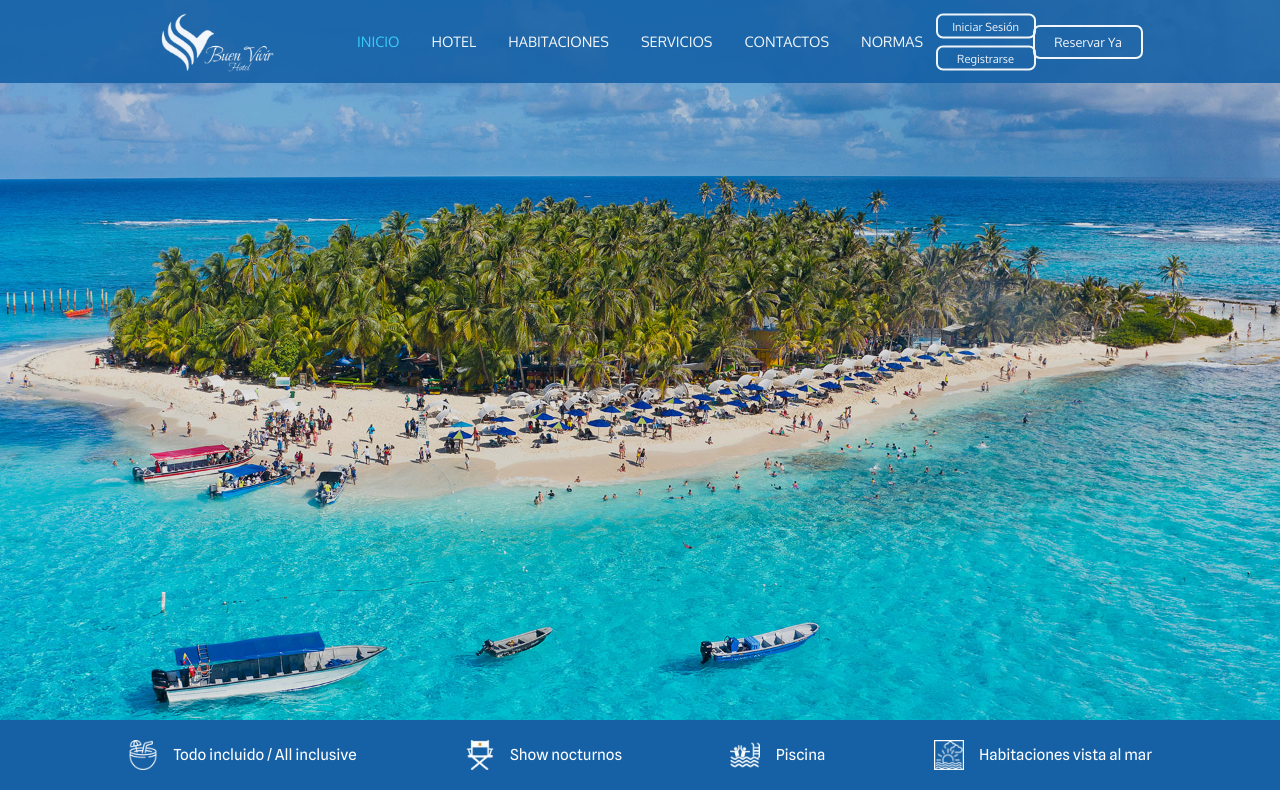
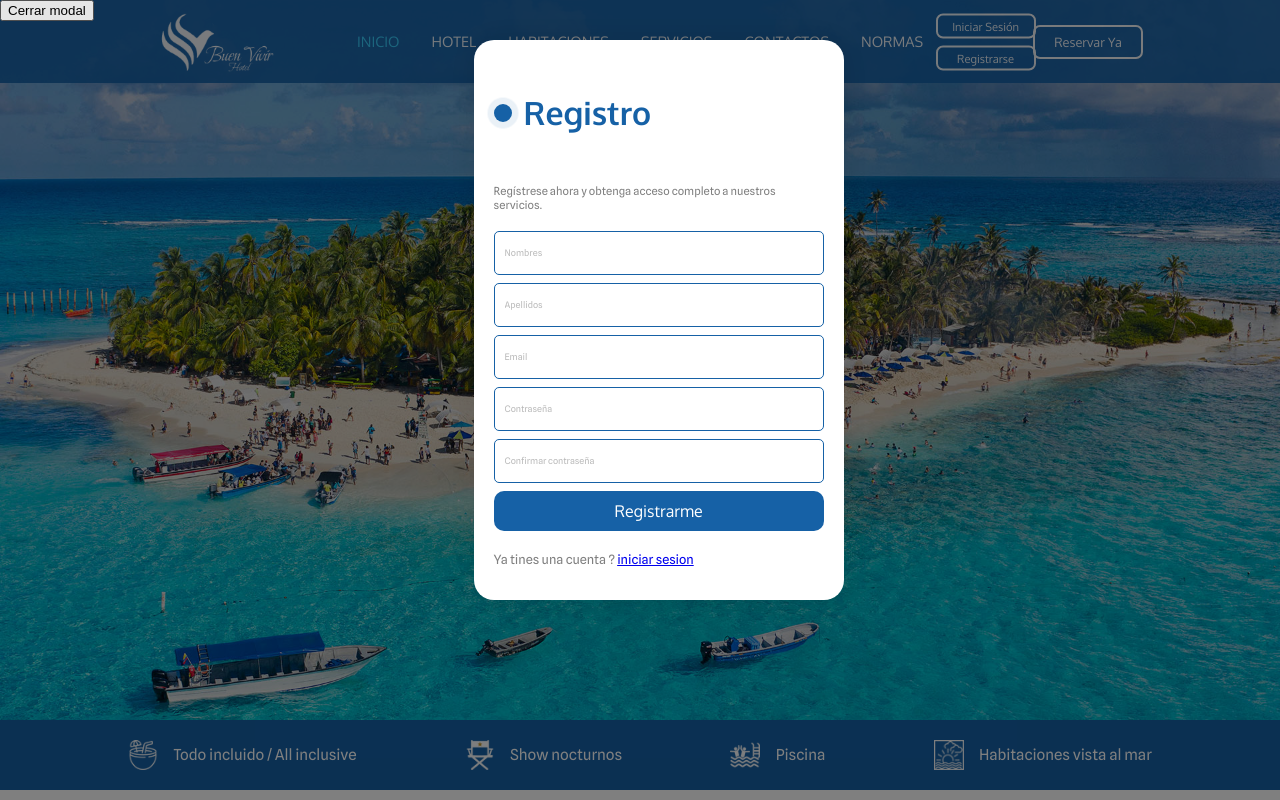
Before and after one commit to JuanPalacios10/hotel-frontend, a React (Vite) app in the folder proyecto/: page / in a window 1280 px wide. Shown: the top 800 px of the page. Built offline with nearby package versions, Linux system fonts and the light colour scheme.

Commit message:
Registro

```diff
--- a/proyecto/src/App.jsx
+++ b/proyecto/src/App.jsx
@@ -1,12 +1,17 @@
 import { AppRouter } from './AppRouter'
 import { Header } from './components/Header'
 import { BrowserRouter } from 'react-router-dom'
+import { Modal } from './components/Modal'
+import { Registro } from './pages/Registro/Registro'
 
 export function App() {
   return (
     <BrowserRouter>
       <Header />
       <AppRouter />
+      <Modal>
+        <Registro> </Registro>
+      </Modal>
     </BrowserRouter>
   )
 }
--- a/proyecto/src/components/Modal.jsx
+++ b/proyecto/src/components/Modal.jsx
@@ -1,5 +1,6 @@
 import { createPortal } from 'react-dom'
 import { useModalContext } from '../context/ModalContext'
+import '../styles/modal.css'
 
 export function Modal({ children }) {
   const { modal, setModal } = useModalContext()
--- a/proyecto/src/context/ModalContext.jsx
+++ b/proyecto/src/context/ModalContext.jsx
@@ -3,7 +3,7 @@ import { createContext, useContext, useState } from 'react'
 export const modalContext = createContext()
 
 export function ModalContextProvider({ children }) {
-  const [modal, setModal] = useState(false)
+  const [modal, setModal] = useState(true)
 
   const openModal = () => setModal(true)
 
--- a/proyecto/src/pages/Registro/Formulario.jsx
+++ b/proyecto/src/pages/Registro/Registro.jsx
@@ -1,7 +1,7 @@
 import { useState } from 'react'
 import '../../styles/formulario.css'
 
-export const Formulario = () => {
+export const Registro = () => {
   const [datos, setDatos] = useState({
     nombres: '',
     apellidos: '',
--- /dev/null
+++ b/proyecto/src/styles/Modal.css
@@ -0,0 +1,21 @@
+.modal {
+    position: fixed;
+    top: 0;
+    left: 0;
+    width: 100%;
+    height: 100%;
+    z-index: 1000;
+    display: flex;
+    align-items: center;
+    justify-content: center;
+}
+
+.overlay {
+    position: absolute;
+    top: 0;
+    left: 0;
+    width: 100%;
+    height: 100%;
+    background: rgba(0, 0, 0, 0.5);
+    z-index: 1;
+  }
```
